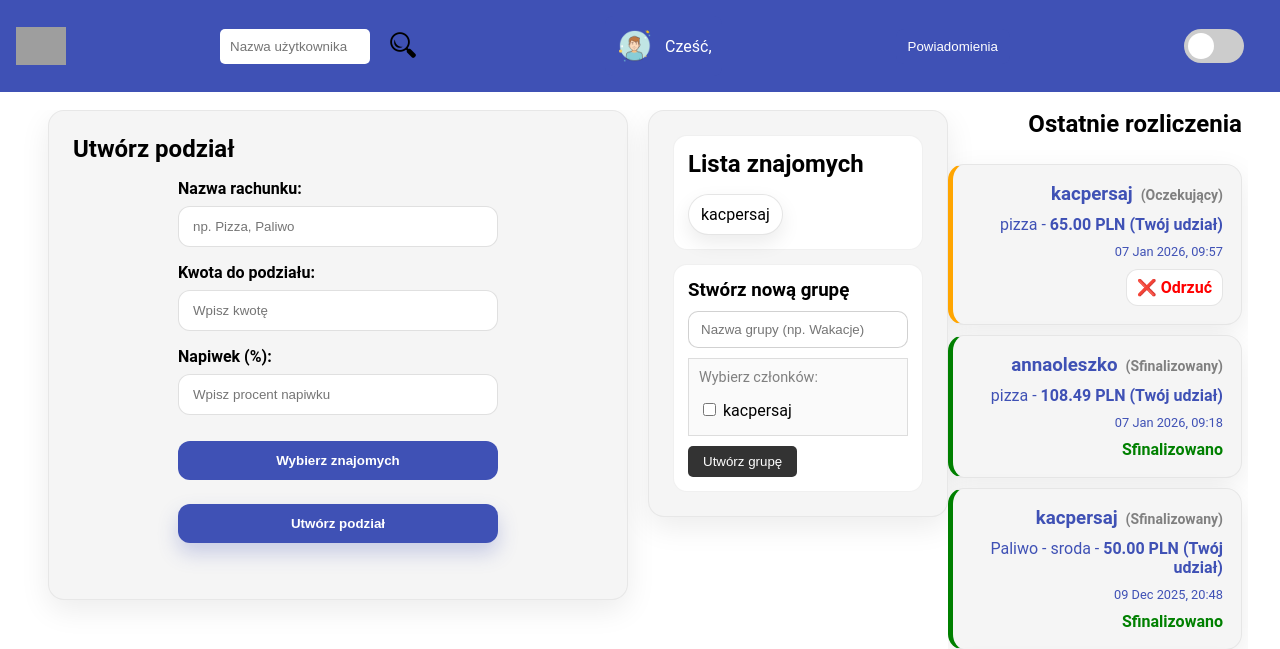
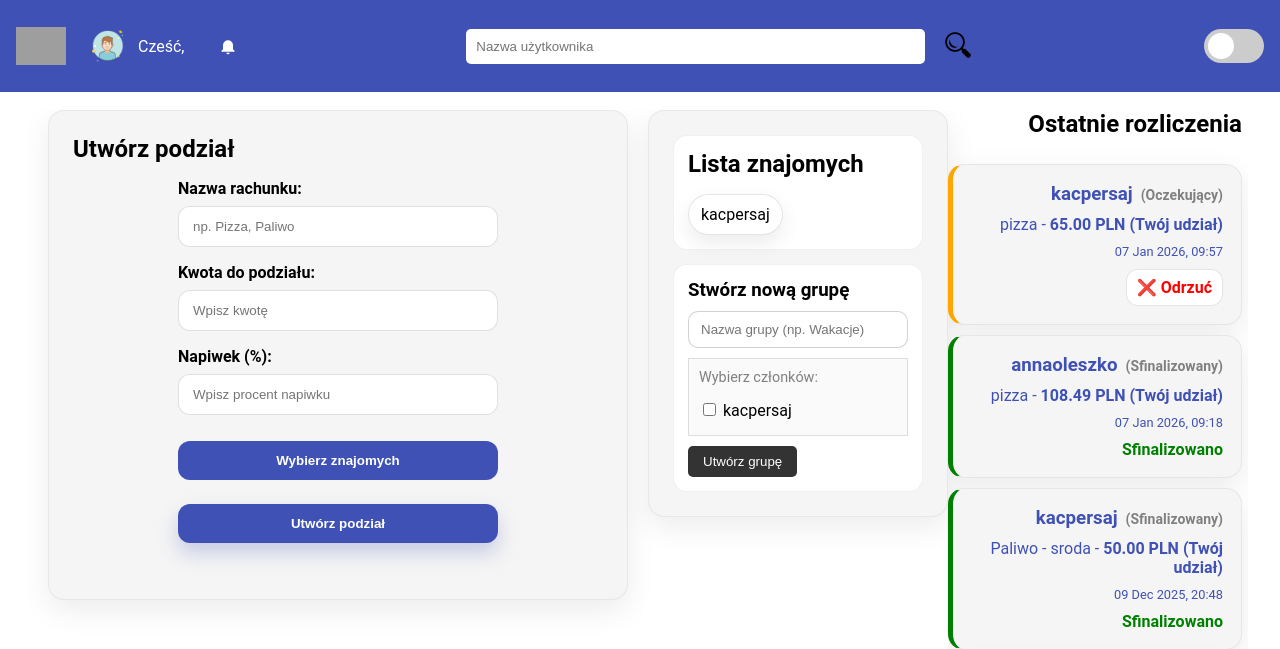
Before and after one commit to sajowo/FastSplit, a Django app: page /main/ in a window 1280 px wide. Shown: the top 649 px of the page. Run offline with Django 5.2, Linux system fonts and the light colour scheme; a user stored in the database is signed in; data comes from the database, SQL or seed files in the repository; both versions use the stored data as it was after the commit; grey boxes are pictures that could not be loaded.

Commit message:
fix dark mod i fix header

```diff
--- a/EsSplit/static/css/style.css
+++ b/EsSplit/static/css/style.css
@@ -26,6 +26,29 @@ header {
   z-index: 100;
 }
 
+.header-left,
+.header-center,
+.header-right {
+  display: flex;
+  align-items: center;
+}
+
+.header-left {
+  gap: 12px;
+  min-width: 0;
+}
+
+.header-center {
+  flex: 1;
+  justify-content: center;
+  padding: 0 16px;
+  min-width: 0;
+}
+
+.header-right {
+  gap: 12px;
+}
+
 .logo {
   width: 50px;
   height: 50px;
@@ -41,20 +64,24 @@ header {
 .search-friend {
   display: flex;
   align-items: center;
-  margin-right: 20px;
   position: relative;
+}
+
+.header-center .search-friend {
+  width: min(520px, 100%);
 }
 
 .search-friend form {
   display: flex;
   align-items: center;
+  width: 100%;
 }
 
 .search-friend input[type="text"] {
   padding: 10px;
   border: none;
   border-radius: 5px;
-  width: 150px;
+  width: 100%;
   background-color: #fff;
   color: #3f51b5;
   vertical-align: middle;
@@ -157,8 +184,7 @@ header {
   position: relative;
   display: flex;
   align-items: center;
-  margin-right: 20px;
-  background-color: #3f51b5;
+  background-color: transparent;
   color: #fff;
   border: none;
   cursor: pointer;
@@ -207,7 +233,7 @@ header {
 
 /* Switch Motywu */
 .switch-container {
-  margin-right: 20px;
+  margin-right: 0;
 }
 
 .switch {
@@ -305,7 +331,7 @@ main {
 /* --- POWIADOMIENIA (PRZYCISK W HEADERZE) --- */
 .notifications {
   position: relative;
-  margin-right: 20px;
+  margin-right: 0;
 }
 
 .notifications-btn {
@@ -322,13 +348,33 @@ main {
   transition: background-color 0.3s ease, transform 0.3s ease;
 }
 
+.notifications-icon-btn {
+  width: 42px;
+  height: 42px;
+  padding: 0;
+  justify-content: center;
+  position: relative;
+}
+
+.notifications-icon {
+  display: inline-flex;
+  align-items: center;
+  justify-content: center;
+}
+
+.notifications-icon-btn .notifications-badge {
+  position: absolute;
+  top: -6px;
+  right: -6px;
+}
+
 .notifications-btn:hover {
   background-color: #303f9f;
   transform: scale(1.03);
 }
 
 .notifications-badge {
-  min-width: 22px;
+  background-color: transparent;
   height: 22px;
   padding: 0 7px;
   border-radius: 999px;
--- a/EsSplit/static/js/scripts.js
+++ b/EsSplit/static/js/scripts.js
@@ -34,7 +34,57 @@ document.addEventListener('DOMContentLoaded', function () {
 
     const themeSwitch = document.getElementById('theme-switch');
     const body = document.body;
-    if (themeSwitch) themeSwitch.addEventListener('change', () => body.classList.toggle('dark-theme'));
+
+    const THEME_STORAGE_KEY = 'fastsplit_theme'; // 'dark' | 'light'
+
+    const setTheme = (isDark) => {
+        body.classList.toggle('dark-theme', Boolean(isDark));
+        if (themeSwitch) themeSwitch.checked = Boolean(isDark);
+    };
+
+    const getAutoTheme = () => {
+        // 1) Preferencja systemowa
+        if (window.matchMedia) {
+            try {
+                return window.matchMedia('(prefers-color-scheme: dark)').matches;
+            } catch (e) {
+                // ignore
+            }
+        }
+
+        // 2) Fallback "po zachodzie" (prosty): noc wg czasu lokalnego
+        const hour = new Date().getHours();
+        return hour >= 20 || hour < 6;
+    };
+
+    const initTheme = () => {
+        let saved = null;
+        try {
+            saved = localStorage.getItem(THEME_STORAGE_KEY);
+        } catch (e) {
+            // ignore
+        }
+
+        if (saved === 'dark') return setTheme(true);
+        if (saved === 'light') return setTheme(false);
+
+        // Brak ręcznej preferencji → auto
+        setTheme(getAutoTheme());
+    };
+
+    initTheme();
+
+    if (themeSwitch) {
+        themeSwitch.addEventListener('change', () => {
+            const isDark = themeSwitch.checked;
+            setTheme(isDark);
+            try {
+                localStorage.setItem(THEME_STORAGE_KEY, isDark ? 'dark' : 'light');
+            } catch (e) {
+                // ignore
+            }
+        });
+    }
 
     // --- POWIADOMIENIA (panel w headerze) ---
     const notificationsToggle = document.getElementById('notifications-toggle');
--- a/EsSplit/templates/index.html
+++ b/EsSplit/templates/index.html
@@ -24,20 +24,10 @@
   {% endif %}
 
   <header>
+    <div class="header-left">
       <div class="logo">
         <img src="{% static 'img/logo.png' %}" alt="Logo" />
       </div>
-
-    <section class="search-friend">
-      <form method="POST" action="{% url 'search_user' %}">
-        {% csrf_token %}
-        <input type="text" name="username" id="user-search-input" placeholder="Nazwa użytkownika" autocomplete="off" />
-        <button type="submit">
-          <img src="{% static 'img/search.png' %}" alt="szukanie" />
-        </button>
-      </form>
-      <div class="search-results" id="search-results" hidden></div>
-    </section>
 
       <div class="user-profile">
         <img src="{% static 'img/profile.png' %}" alt="Profil" />
@@ -52,9 +42,13 @@
       </div>
 
       <div class="notifications">
-      <button type="button" class="notifications-btn" id="notifications-toggle" aria-expanded="false"
-        aria-controls="notifications-panel">
-        Powiadomienia
+        <button type="button" class="notifications-btn notifications-icon-btn" id="notifications-toggle"
+          aria-expanded="false" aria-controls="notifications-panel" aria-label="Powiadomienia">
+          <span class="notifications-icon" aria-hidden="true">
+            <svg viewBox="0 0 24 24" width="20" height="20" fill="currentColor" focusable="false" aria-hidden="true">
+              <path d="M12 22a2 2 0 0 0 2-2h-4a2 2 0 0 0 2 2Zm6-6V11a6 6 0 1 0-12 0v5l-2 2v1h16v-1l-2-2Z" />
+            </svg>
+          </span>
           {% if friend_requests %}
           <span class="notifications-badge">{{ friend_requests|length }}</span>
           {% endif %}
@@ -78,12 +72,29 @@
           {% endif %}
         </div>
       </div>
+    </div>
 
+    <div class="header-center">
+      <section class="search-friend">
+        <form method="POST" action="{% url 'search_user' %}">
+          {% csrf_token %}
+          <input type="text" name="username" id="user-search-input" placeholder="Nazwa użytkownika"
+            autocomplete="off" />
+          <button type="submit" aria-label="Szukaj">
+            <img src="{% static 'img/search.png' %}" alt="" />
+          </button>
+        </form>
+        <div class="search-results" id="search-results" hidden></div>
+      </section>
+    </div>
+
+    <div class="header-right">
       <div class="switch-container">
         <label class="switch">
           <input type="checkbox" id="theme-switch" />
           <span class="slider round"></span>
         </label>
+      </div>
     </div>
   </header>
 
```
Also changed, not shown: other parts of EsSplit/static/css/style.css (+124 -5 lines), db.sqlite3. Lines whose indentation alone changed are shown as unchanged.
